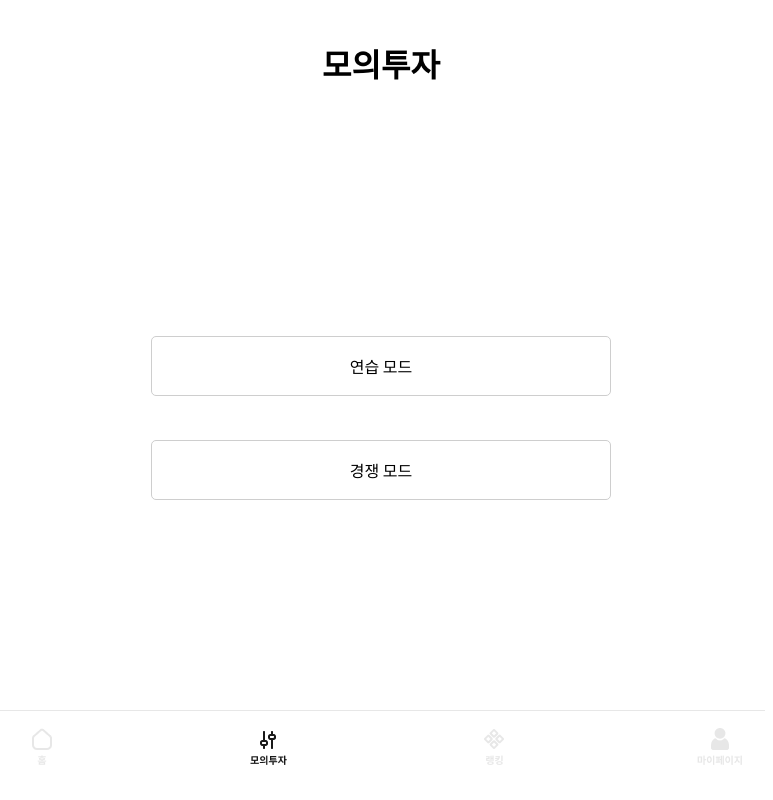
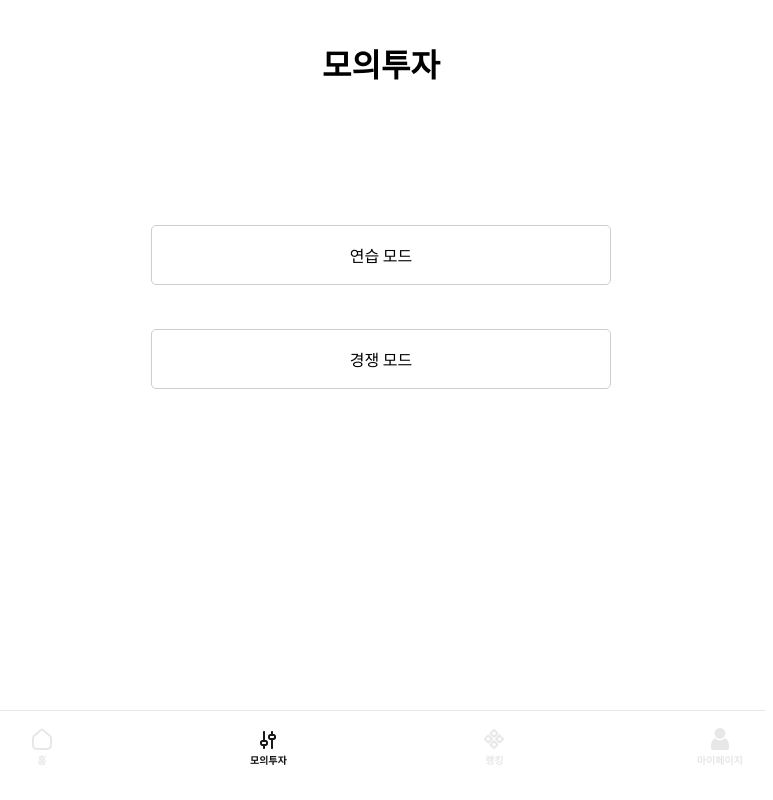
Before and after one commit to IGSON2/bitmoi-mobile, a React (Create React App) app: page /invest in a window 1280 px wide. Shown: the whole page, without its empty margins (259-1032 px from the left). Built offline with nearby package versions, Linux system fonts and the light colour scheme.

Commit message:
update auth page

```diff
--- a/src/pages/Auth.tsx
+++ b/src/pages/Auth.tsx
@@ -23,7 +23,10 @@ export function Auth() {
         ).toLocaleString()} USDT가 지급되었습니다.`
       );
     }
-    const originPath = new URLSearchParams(loc.search).get("path")!;
+    let originPath = new URLSearchParams(loc.search).get("path")!;
+    if (originPath === "practice" || originPath === "competition/") {
+      originPath = "invest/" + originPath;
+    }
 
     window.location.href = `/${originPath}`;
   }, []);
--- a/src/pages/invest/Invest.css
+++ b/src/pages/invest/Invest.css
@@ -1,10 +1,11 @@
 .invest {
   width: inherit;
-  flex: 1;
+  height: 100%;
   display: flex;
   flex-direction: column;
-  justify-content: space-between;
+  justify-content: start;
   align-items: center;
+  row-gap: 20%;
   padding: 40px 0 20px 0;
 }
 
```
Also changed, not shown: 1 other file (tests, documents, lock files or other folders).
